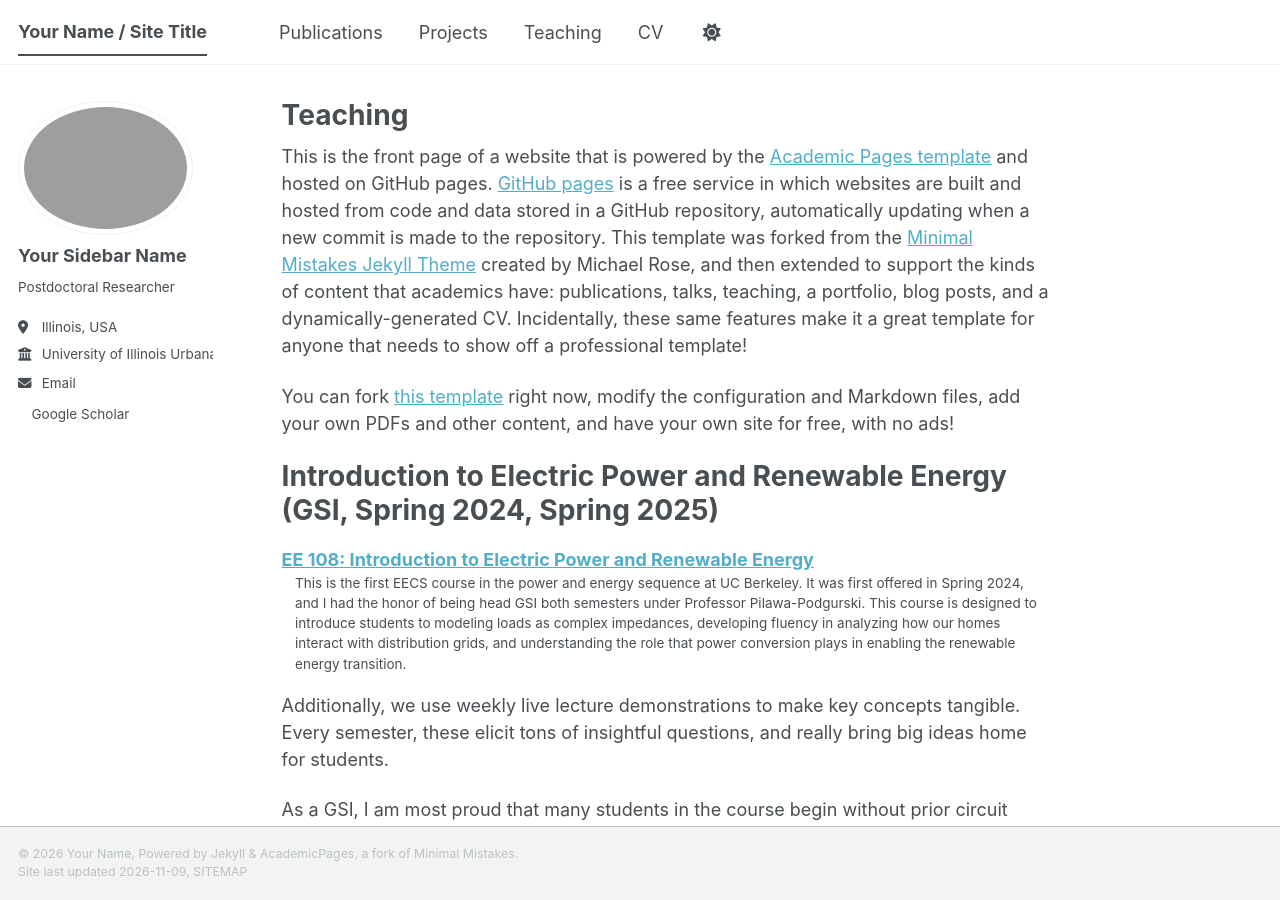
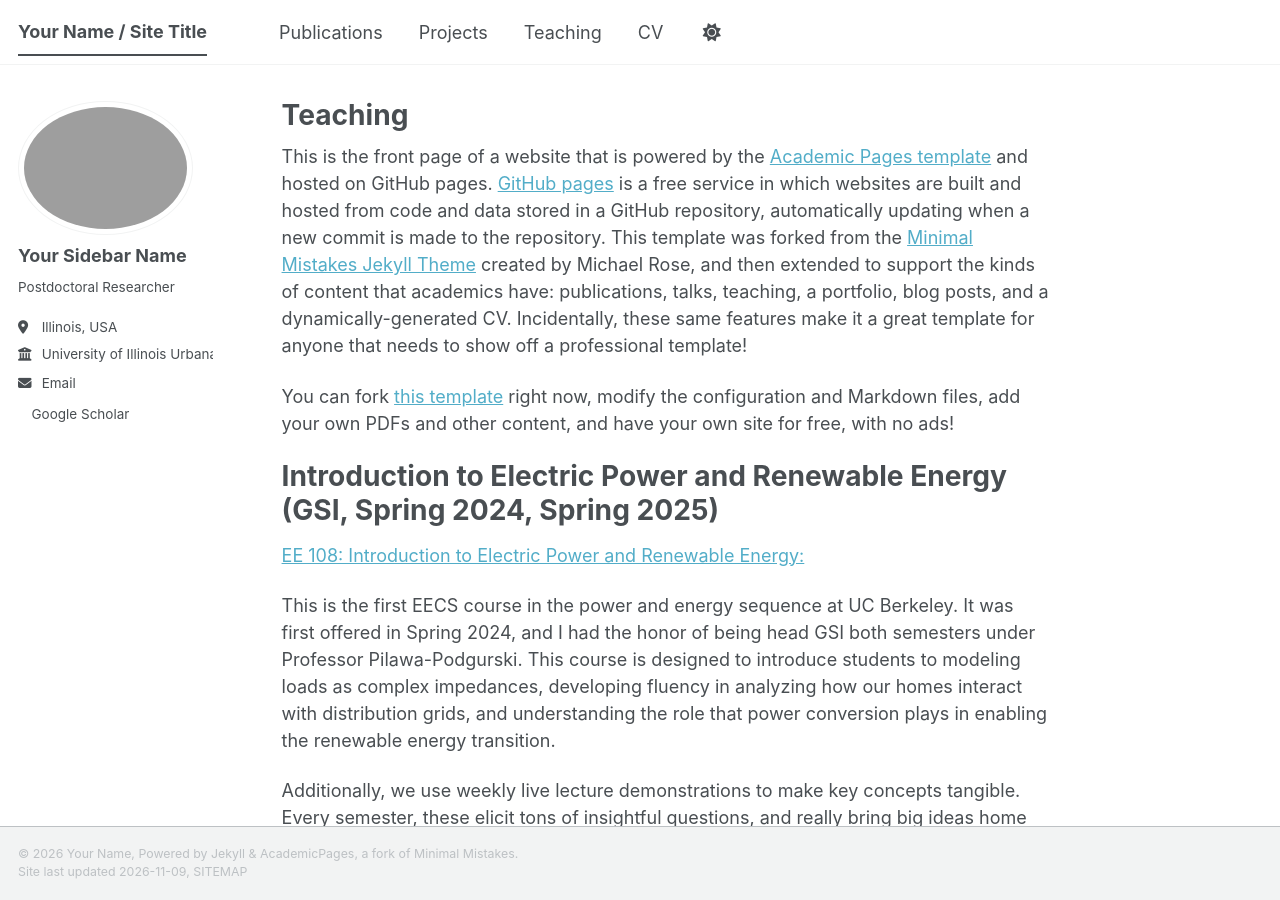
Before and after one commit to fgiardine/fgiardine.github.io, a Jekyll site: the page built from _pages/teaching_berkeley.md, in a window 1280 px wide and 900 px high. Built offline with Jekyll 4.4.1, drawn with Linux system fonts in a browser that asks for light colours; a script bundle is joined from its source files by our own code; a style sheet for code colours, icons or effects is not loaded.

Commit message:
Update teaching_berkeley.md

```diff
--- a/_pages/teaching_berkeley.md
+++ b/_pages/teaching_berkeley.md
@@ -14,8 +14,9 @@ This is the front page of a website that is powered by the [Academic Pages templ
 Introduction to Electric Power and Renewable Energy (GSI, Spring 2024, Spring 2025)
 ======
 
-<a href="https://www2.eecs.berkeley.edu/Courses/EE108/">EE 108: Introduction to Electric Power and Renewable Energy</a>
-: This is the first EECS course in the power and energy sequence at UC Berkeley. It was first offered in Spring 2024, and I had the honor of being head GSI both semesters under Professor Pilawa-Podgurski. This course is designed to introduce students to modeling loads as complex impedances, developing fluency in analyzing how our homes interact with distribution grids, and understanding the role that power conversion plays in enabling the renewable energy transition.
+<a href="https://www2.eecs.berkeley.edu/Courses/EE108/">EE 108: Introduction to Electric Power and Renewable Energy:</a>
+
+This is the first EECS course in the power and energy sequence at UC Berkeley. It was first offered in Spring 2024, and I had the honor of being head GSI both semesters under Professor Pilawa-Podgurski. This course is designed to introduce students to modeling loads as complex impedances, developing fluency in analyzing how our homes interact with distribution grids, and understanding the role that power conversion plays in enabling the renewable energy transition.
 
 Additionally, we use weekly live lecture demonstrations to make key concepts tangible. Every semester, these elicit tons of insightful questions, and really bring big ideas home for students.
 
@@ -24,7 +25,7 @@ As a GSI, I am most proud that many students in the course begin without prior c
 <div class="container">
 <div class="row">
 <center>
-<img src="{{ site.url }}{{ site.baseurl }}/images/demo.png" width="100%"/><br/>
+<img src="{{ site.url }}{{ site.baseurl }}/images/demo.png" width="80%"/><br/>
 Lightbulb dimmer demo showing the use of phase-controlled rectifiers. <br/>
 </center>
 </div>
```
